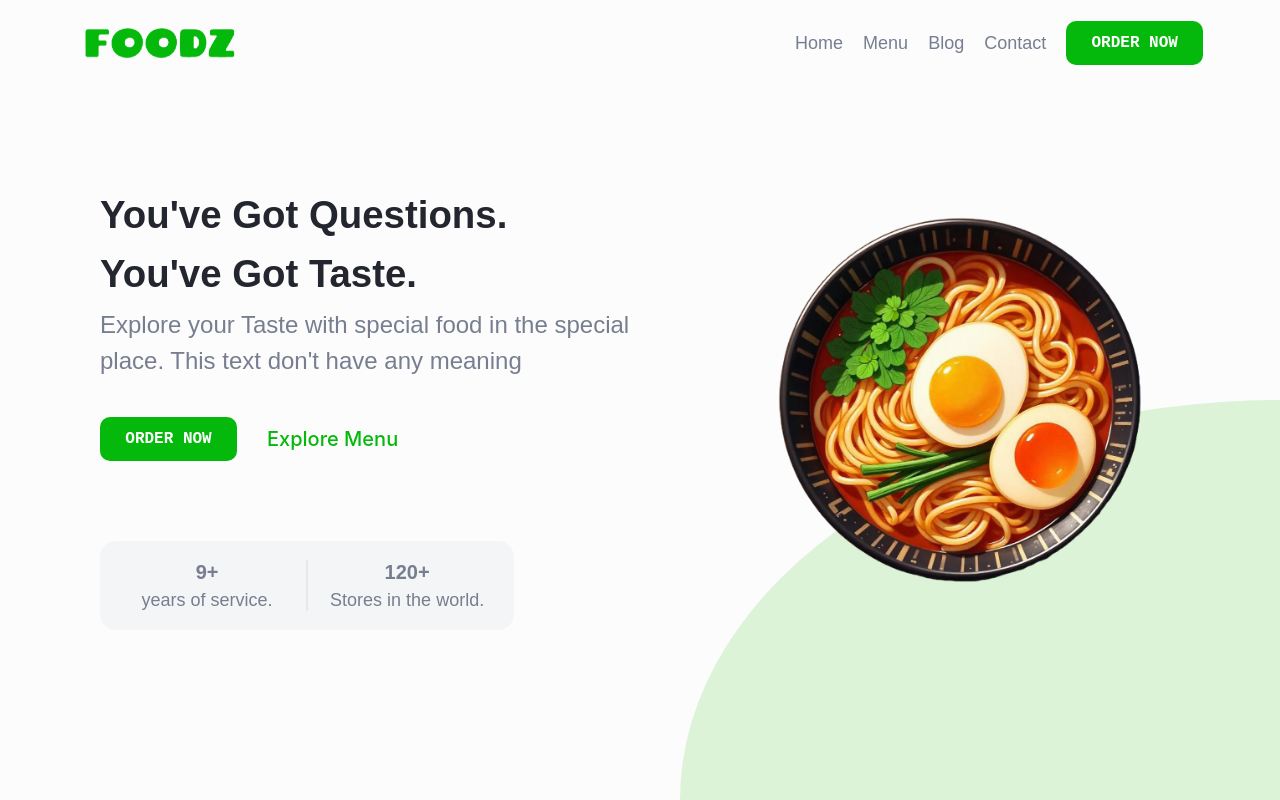
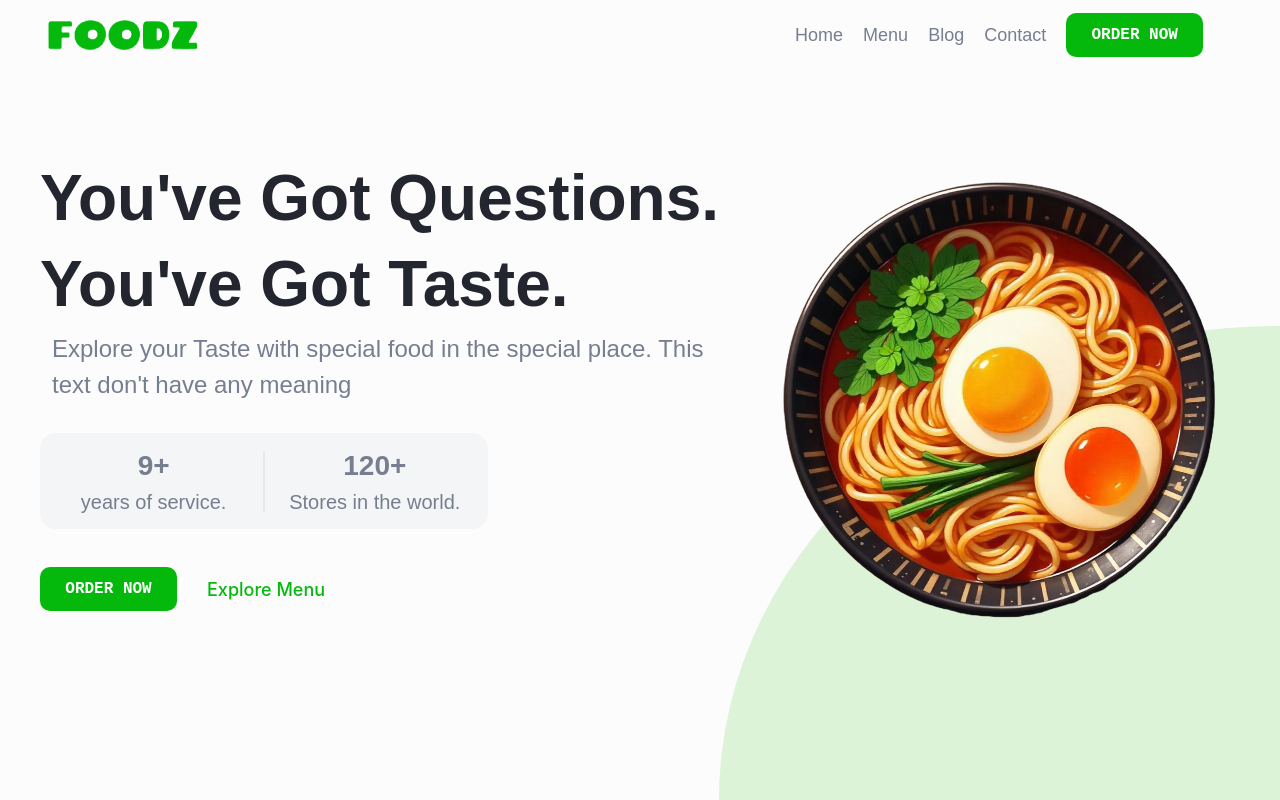
Before and after one commit to Fiffigelin/foodz-website, a React (Vite) app: page / in a window 1280 px wide. Built offline with nearby package versions, Linux system fonts and the light colour scheme; a web font is replaced by a local one.

Commit message:
fix: fix styling for a more responsive design

```diff
--- a/src/components/card-carousel/card-carousel.scss
+++ b/src/components/card-carousel/card-carousel.scss
@@ -10,10 +10,10 @@
 		overflow-x: auto;
 		scrollbar-width: none;
 		scroll-snap-type: x mandatory;
-		gap: 20px;
+		gap: global.$space-20;
 		overflow-x: hidden;
 		justify-content: center;
-		padding: 20px;
+		padding: clamp(0px, 0.5vw, 20px);
 	}
 	.dish-card {
 		transition: transform 0.5s ease, opacity 0.5s ease;
@@ -24,7 +24,7 @@
 	width: 100%;
 	top: 50%;
 	justify-content: center;
-	gap: 50px;
+	gap: global.$space-50;
 	.scroll-controls button {
 		border: none;
 		cursor: pointer;
--- a/src/components/dish-card/dish-card.scss
+++ b/src/components/dish-card/dish-card.scss
@@ -3,12 +3,11 @@
 .dish-card {
 	background: #fff;
 	box-shadow: rgba(149, 157, 165, 0.2) 0px 4px 14px;
-	border-radius: 15px;
-	width: 100%;
-	max-width: 225px;
+	border-radius: global.$space-16;
+	width: 215px;
 	height: 100%;
 	max-height: 370px;
-	padding: 15px;
+	padding: global.$space-16;
 	display: flex;
 	flex-direction: column;
 	gap: 8px;
@@ -26,7 +25,7 @@
 		align-items: center;
 
 		h1 {
-			font-size: 20px;
+			font-size: global.$font-20;
 			width: 50%;
 			text-overflow: ellipsis;
 			overflow: hidden;
@@ -37,13 +36,13 @@
 			display: flex;
 			align-items: center;
 			border: 1px solid global.$primary-color-green;
-			border-radius: 6px;
-			padding: 4px 6px;
+			border-radius: global.$space-8;
+			padding: global.$space-4 global.$space-8;
 			gap: 2px;
 
 			p {
 				color: global.$primary-color-green;
-				font-size: 14px;
+				font-size: global.$font-14;
 				font-weight: bold;
 				margin: 0;
 			}
@@ -58,14 +57,14 @@
 			align-self: flex-start;
 			display: flex;
 			align-items: center;
-			gap: 5px;
+			gap: global.$space-4;
 
 			.stars {
 				display: flex;
 			}
 			p {
 				color: global.$text-color-dark-grey;
-				font-size: 14px;
+				font-size: global.$font-14;
 				margin-bottom: 0;
 				margin-top: 2px;
 				width: 100%;
@@ -77,17 +76,18 @@
 			width: 100%;
 
 			ul {
-				margin: 5px 0 0 20px;
+				margin: global.$space-4 0 0 global.$space-20;
 				padding: 0;
 			}
 
 			p,
 			li {
 				color: global.$text-color-dark-grey;
-				font-size: 12px;
+				font-size: global.$font-12;
 				margin: 0;
 				text-align: left;
 				width: 100%;
+				white-space: nowrap;
 			}
 		}
 
@@ -101,11 +101,11 @@
 		justify-content: space-between;
 		align-items: center;
 		width: 100%;
-		gap: 20px;
+		gap: global.$space-20;
 
 		p {
 			font-family: global.$title-font;
-			font-size: 32px;
+			font-size: global.$font-32;
 			color: global.$primary-color-green;
 			margin: 0;
 			width: fit-content;
--- a/src/components/navbar/navbar.scss
+++ b/src/components/navbar/navbar.scss
@@ -2,10 +2,10 @@
 
 .nav-container {
 	display: grid;
-	grid-template-columns: 1fr 1fr;
-	grid-template-rows: auto auto;
+	grid-template-columns: repeat(2, 1fr);
+	grid-template-rows: auto;
 	align-items: center;
-	padding: global.$space-8 0;
+	padding: global.$space-12 0;
 	background-color: global.$background-color-white;
 	position: fixed;
 	width: 100%;
@@ -61,12 +61,10 @@
 
 @media screen and (min-width: global.$dimensions-tablet) {
 	.nav-container {
-		padding-top: global.$space-20;
 		display: flex;
 
 		.nav-left {
-			// margin-left: global.$space-40;
-			margin-left: clamp(8px, 6vw, 100px);
+			margin-left: clamp(8px, 6vw, 40px);
 			display: flex;
 			align-items: center;
 			flex-direction: row;
@@ -91,7 +89,6 @@
 			gap: global.$space-20;
 			padding-bottom: 0;
 			margin-right: clamp(8px, 6vw, 100px);
-			// margin-right: global.$space-40;
 			.order-btn {
 				display: block;
 			}
@@ -102,12 +99,10 @@
 @media screen and (min-width: global.$dimensions-laptop) {
 	.nav-container {
 		display: flex;
-		padding-top: global.$space-20;
 
 		.nav-left {
 			padding: global.$space-8;
-			margin-left: clamp(8px, 6vw, 100px);
-			// margin-left: global.$space-great;
+			margin-left: clamp(8px, 6vw, 40px);
 			display: flex;
 			align-items: center;
 			flex-direction: row;
@@ -132,7 +127,6 @@
 			gap: global.$space-20;
 			padding-bottom: 0;
 			margin-right: clamp(8px, 6vw, 100px);
-			// margin-right: global.$space-great;
 			.order-btn {
 				display: block;
 			}
--- a/src/pages/sections/hero/hero-section.scss
+++ b/src/pages/sections/hero/hero-section.scss
@@ -3,16 +3,17 @@
 .hero {
 	display: grid;
 	grid-template-columns: 1fr;
-	grid-template-rows: auto auto;
+	grid-template-rows: auto;
 	align-items: center;
 	flex-grow: 1;
+	width: 100%;
 
 	.hero-left {
 		display: grid;
-		grid-template-rows: auto auto;
+		grid-template-rows: auto;
 		justify-items: center;
 		text-align: center;
-		margin-top: global.$space-50;
+		margin-top: global.$space-30;
 		gap: global.$space-30;
 
 		.hero-text {
@@ -22,16 +23,16 @@
 
 			h1 {
 				color: global.$text-color-black;
-				font-size: clamp(24px, 5vw, 72px);
+				font-size: clamp(32px, 5vw, 72px);
 				font-family: global.$title-font;
 				margin: global.$space-4 0;
 			}
 
 			p {
-				font-size: clamp(0.875rem, 2.5vw, 1.25rem);
+				font-size: clamp(18px, 2vw, 24px);
 				font-family: global.$text-font;
-				margin: 0 auto;
-				max-width: 90%;
+				margin: 0 global.$space-12;
+				max-width: 100%;
 			}
 		}
 
@@ -40,6 +41,7 @@
 			place-items: center;
 			> a {
 				display: none;
+				font-size: global.$font-18;
 			}
 		}
 
@@ -57,16 +59,16 @@
 		width: 100%;
 
 		.main-img {
-			width: clamp(120px, 40vw, 200px);
+			width: clamp(250px, 35vw, 450px);
 			z-index: 1;
-			margin-bottom: global.$space-30;
+			align-self: baseline;
 		}
 
 		.green-background {
 			position: absolute;
 			background-color: global.$light-color-green;
-			width: clamp(100%, 80vw, 600px);
-			height: clamp(20px, 20vh, 600px);
+			width: clamp(100%, 40vw, 300px);
+			height: clamp(175px, 37vw, 500px);
 			border-radius: 50% 50% 0 0;
 		}
 	}
@@ -74,7 +76,7 @@
 
 @media screen and (min-width: global.$dimensions-tablet) {
 	.hero {
-		grid-template-columns: 1fr 1fr;
+		grid-template-columns: repeat(2, 1fr);
 		grid-template-rows: auto;
 		justify-items: start;
 
@@ -87,7 +89,7 @@
 			justify-items: start;
 			.hero-text {
 				h1 {
-					font-size: clamp(1.8rem, 3vw, 3.5rem);
+					white-space: nowrap;
 				}
 				p {
 					max-width: 100%;
@@ -110,14 +112,14 @@
 				grid-template-columns: 1fr auto 1fr;
 				background-color: global.$background-color-grey;
 				border-radius: 16px;
-				padding: global.$space-8 global.$space-12;
+				padding: global.$space-4 global.$space-8;
 				.stats-left,
 				.stats-right {
 					text-align: center;
-					margin: 8px 18px;
+					margin: global.$space-8 global.$space-20;
 					> h4 {
 						align-self: center;
-						font-size: clamp(16px, 2vw, 20px);
+						font-size: clamp(18px, 1.8vw + 0.5rem, 28px);
 						font-family: "Poppins", sans-serif;
 						color: global.$text-color-grey;
 						margin: 0;
@@ -125,7 +127,7 @@
 					> p {
 						font-family: "Poppins", sans-serif;
 						color: global.$text-color-grey;
-						font-size: clamp(10px, 1.5vw, 18px);
+						font-size: clamp(10px, 1vw + 0.5rem, 20px);
 						margin: 0;
 					}
 				}
@@ -142,40 +144,14 @@
 		.hero-right {
 			justify-items: flex-end;
 			.main-img {
-				width: clamp(200px, 40vw, 350px);
 				align-self: center;
 				justify-self: center;
 				margin-bottom: 0;
 				margin-right: 0;
-				// margin-left: 100px;
 			}
 			.green-background {
-				width: clamp(400px, 50vw, 600px);
-				height: clamp(400px, 50vh, 600px);
 				border-radius: 100% 0 0 0;
 			}
 		}
 	}
 }
-
-@media screen and (min-width: global.$dimensions-laptop) {
-	.hero {
-		.hero-left {
-			margin-left: global.$space-great;
-			.order-menu {
-				gap: global.$space-30;
-				> a {
-					font-size: global.$font-20;
-				}
-			}
-		}
-		.hero-right {
-			.main-img {
-				width: clamp(350px, 40vw, 375px);
-			}
-			.green-background {
-				align-self: flex-end;
-			}
-		}
-	}
-}
```
